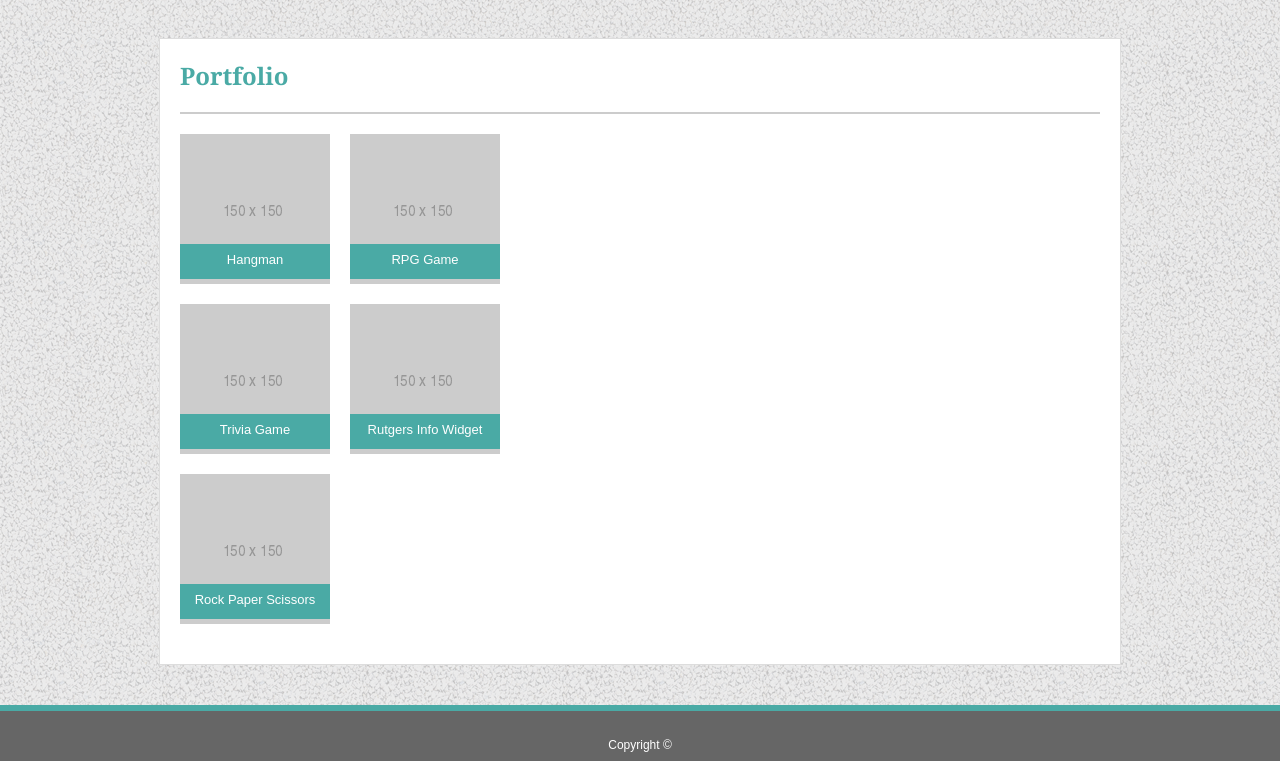
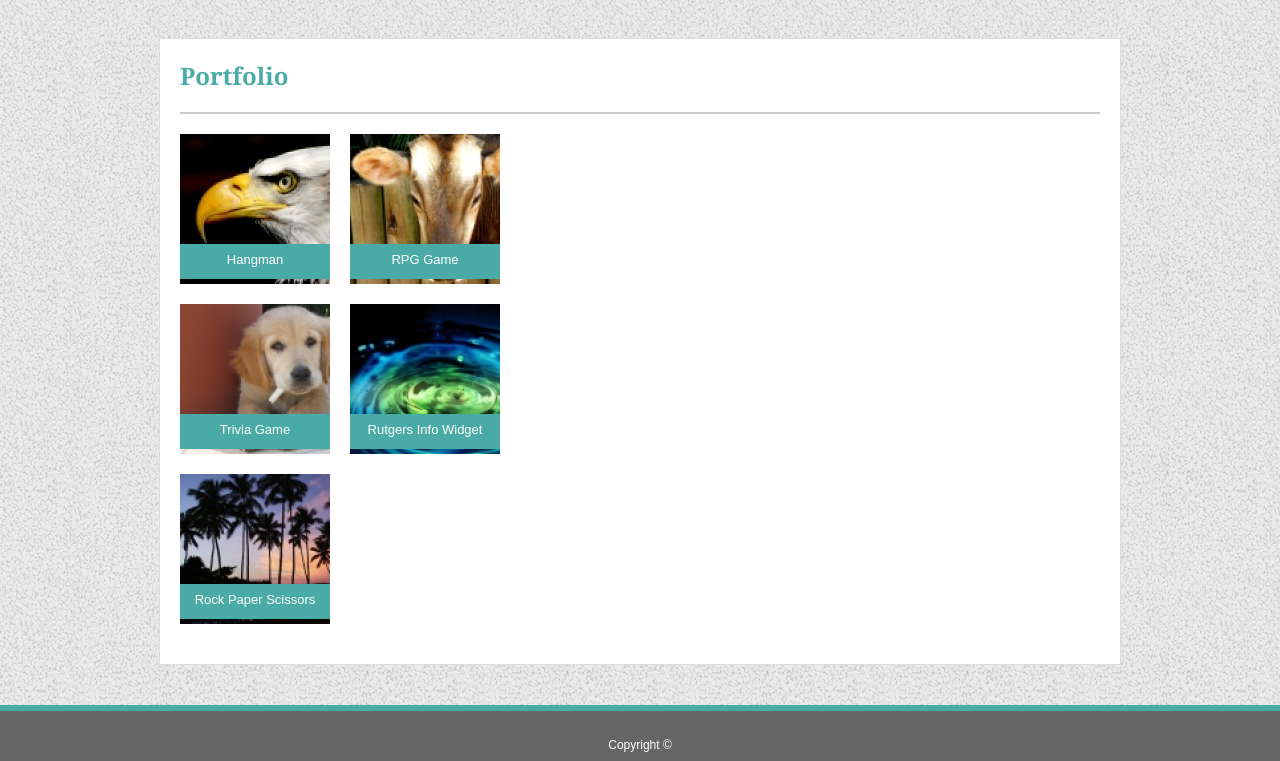
Before and after one commit to noel3740/Basic-Portfolio, a plain HTML site: page portfolio.html in a window 1280 px wide. Shown: the part 73-834 px from the top of the page. Drawn offline with Linux system fonts and the light colour scheme.

Commit message:
Adding new portfolio.html background images.

```diff
--- a/assets/css/style.css
+++ b/assets/css/style.css
@@ -153,6 +153,22 @@ footer {
     color: white;
 }
 
-.hangmanDiv, .rpgGameDiv, .triviaGameDiv, .rutgersWidgetDiv, .rockPaperScissorsDiv {
-    background-image: url("../images/150x150placeholder.png");
+.hangmanDiv {
+    background-image: url("../images/baldeagle.jpg")
 }
+
+.rpgGameDiv {
+    background-image: url("../images/cow.jpg")
+}
+
+.triviaGameDiv {
+    background-image: url("../images/dog.jpg")
+}
+
+.rutgersWidgetDiv {
+    background-image: url("../images/multicolor-drop-2-1056473.jpg")
+}
+
+.rockPaperScissorsDiv {
+    background-image: url("../images/tropical.jpg")
+}
```
Also changed, not shown: assets/images/baldeagle.jpg (added), assets/images/cow.jpg (added), assets/images/dog.jpg (added), assets/images/multicolor-drop-2-1056473.jpg (added), assets/images/tropical.jpg (added).
